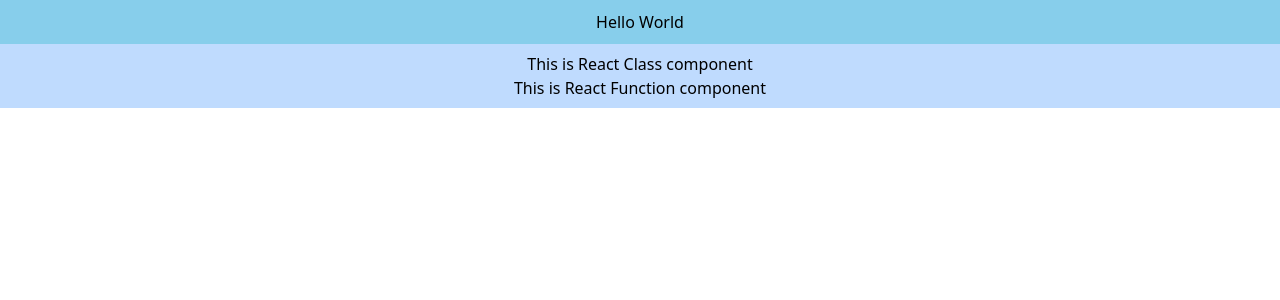
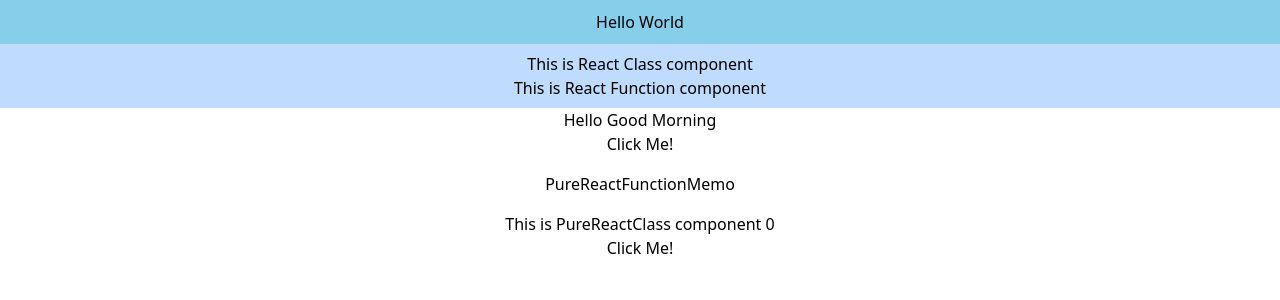
Before and after one commit to ajinkyakhandar/React-Tutorial, a React (Create React App) app in the folder react-tutorial/: page / in a window 1280 px wide. Shown: the top 300 px of the page. Built offline with nearby package versions, Linux system fonts and the light colour scheme.

Commit message:
React Pure Component

```diff
--- a/react-tutorial/src/App.js
+++ b/react-tutorial/src/App.js
@@ -1,12 +1,14 @@
 import './App.css';
 import ReactDom from './ReactDom/ReactDom';
 import ReactComponent from './ReactComponent/ReactComponent';
+import PureReactFunction from './PureComponent/PureReactFunction';
 
 function App() {
   return (
     <div className="App">
      <ReactDom/>
      <ReactComponent/>
+     <PureReactFunction />
     </div>
   );
 }
--- /dev/null
+++ b/react-tutorial/src/PureComponent/PureReactClass.js
@@ -0,0 +1,25 @@
+import React from "react";
+
+class PureReactClass extends React.PureComponent {
+  constructor(props) {
+    super(props);
+    this.state = {
+      counter: 0,
+    };
+  }
+
+  render() {
+    console.log("PureReactClass called!");
+
+    return (
+      <>
+        <span>This is PureReactClass component {this.state.counter}</span><br/>
+        <button onClick={() => this.setState({counter:this.state.counter + 1}) }>Click Me!</button>
+        <br />
+        <br />
+      </>
+    );
+  }
+}
+
+export default PureReactClass;
--- /dev/null
+++ b/react-tutorial/src/PureComponent/PureReactFunction.js
@@ -0,0 +1,19 @@
+import { useState } from "react";
+import PureReactClass from "./PureReactClass";
+import UserMemo from "./PureReactFunctionMemo";
+
+const PureReactFunction = () => {
+  const [flag, setflag] = useState(true);
+    console.log("PureReactFunction called!");
+  return (
+    <>
+      <span>Hello {flag ? "Good Morning" : "Good Evening"}</span><br/>
+      <button onClick={() => setflag(!flag)}>Click Me!</button>
+      <UserMemo/>
+      <PureReactClass/>
+    </>
+  );
+};
+
+
+export default PureReactFunction
--- /dev/null
+++ b/react-tutorial/src/PureComponent/PureReactFunctionMemo.js
@@ -0,0 +1,12 @@
+import React from "react";
+
+const PureReactFunctionMemo = () => {
+ console.log("PureReactFunctionMemo called!");
+
+  return (
+    <div className="p-4">PureReactFunctionMemo</div>
+  )
+}
+
+const UserMemo = React.memo(PureReactFunctionMemo)
+export default UserMemo
--- a/react-tutorial/src/index.js
+++ b/react-tutorial/src/index.js
@@ -6,9 +6,9 @@
 
 const root = ReactDOM.createRoot(document.getElementById('root'));
 root.render(
-  <React.StrictMode>
+  <>
     <App />
-  </React.StrictMode>
+  </>
 );
 
 // If you want to start measuring performance in your app, pass a function
```
